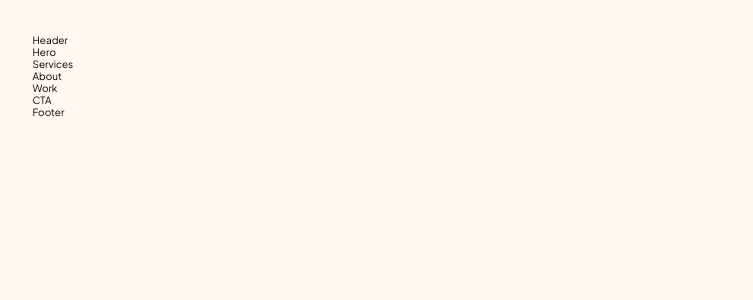
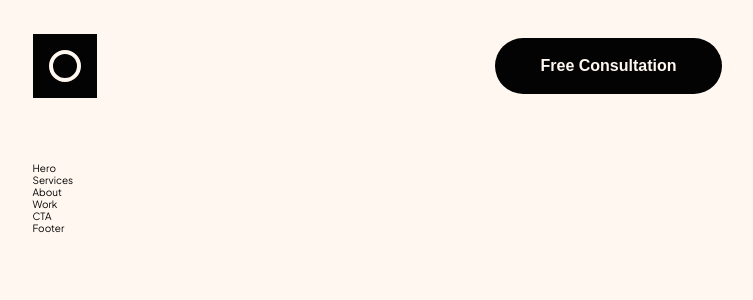
Before and after one commit to EdwardShanahan9/single_page_portfolio_design, a React (Vite) app: page / in a window 1280 px wide. Shown: the top 300 px of the page, without its empty margins (263-1016 px from the left). Built offline with nearby package versions, Linux system fonts and the light colour scheme.

Commit message:
Add Header and Navbar component
- The Header component wraps the around the navbar
- The navbar component also has a nested button component inside
* Note the hover effect on the button component is not working yet*

```diff
--- a/src/App.jsx
+++ b/src/App.jsx
@@ -1,10 +1,11 @@
 import Container from "./component/Container/Container";
 import "./app.css";
+import Header from "./layout/Header/Header";
 
 function App() {
   return (
     <Container>
-      <header>Header</header>
+      <Header />
       <main>
         <section>Hero</section>
         <section>Services</section>
--- /dev/null
+++ b/src/component/Button/Button.css
@@ -0,0 +1,21 @@
+.button {
+  color: var(--color-light-cream);
+  font-size: 1.4rem;
+  font-weight: bold;
+  line-height: 2.8rem;
+  border: 0;
+  border-radius: 28px;
+  cursor: pointer;
+  padding: 0.8rem 2.8rem;
+}
+
+.button:hover {
+  background: var(--color-blue);
+}
+
+@media (min-width: 768px) {
+  .button {
+    font-size: 1.6rem;
+    padding: 1.4rem 4.5rem;
+  }
+}
--- /dev/null
+++ b/src/component/Button/Button.jsx
@@ -0,0 +1,25 @@
+import "./Button.css";
+
+const colorThemes = {
+  dark: {
+    background: "#030303",
+    hover: "#755CDE",
+  },
+  light: {
+    background: "#EB7565",
+    hover: "F6A560",
+  },
+};
+
+const Button = ({ text, colorTheme }) => {
+  return (
+    <button
+      style={{ backgroundColor: colorThemes[colorTheme].background }}
+      className="button"
+    >
+      {text}
+    </button>
+  );
+};
+
+export default Button;
--- /dev/null
+++ b/src/component/Navbar/Navbar.css
@@ -0,0 +1,15 @@
+.navbar {
+  display: flex;
+  align-items: center;
+  justify-content: space-between;
+}
+
+.navbar__logo {
+  width: 4.8rem;
+}
+
+@media (min-width: 768px) {
+  .navbar__logo {
+    width: 6.4rem;
+  }
+}
--- /dev/null
+++ b/src/component/Navbar/Navbar.jsx
@@ -0,0 +1,15 @@
+import Logo from "../../assets/img/logo.svg";
+import Button from "../Button/Button";
+import "./Navbar.css";
+
+const Navbar = () => {
+  return (
+    <nav className="navbar">
+      <img className="navbar__logo" src={Logo} alt="Logo" />
+
+      <Button text="Free Consultation" colorTheme="dark" />
+    </nav>
+  );
+};
+
+export default Navbar;
--- /dev/null
+++ b/src/layout/Header/Header.css
@@ -0,0 +1,9 @@
+.header {
+  margin-bottom: 3.2rem;
+}
+
+@media (min-width: 768px) {
+  .header {
+    margin-bottom: 6.4rem;
+  }
+}
--- /dev/null
+++ b/src/layout/Header/Header.jsx
@@ -0,0 +1,12 @@
+import Navbar from "../../component/Navbar/Navbar";
+import "./header.css";
+
+const Header = () => {
+  return (
+    <header className="header">
+      <Navbar />
+    </header>
+  );
+};
+
+export default Header;
```
